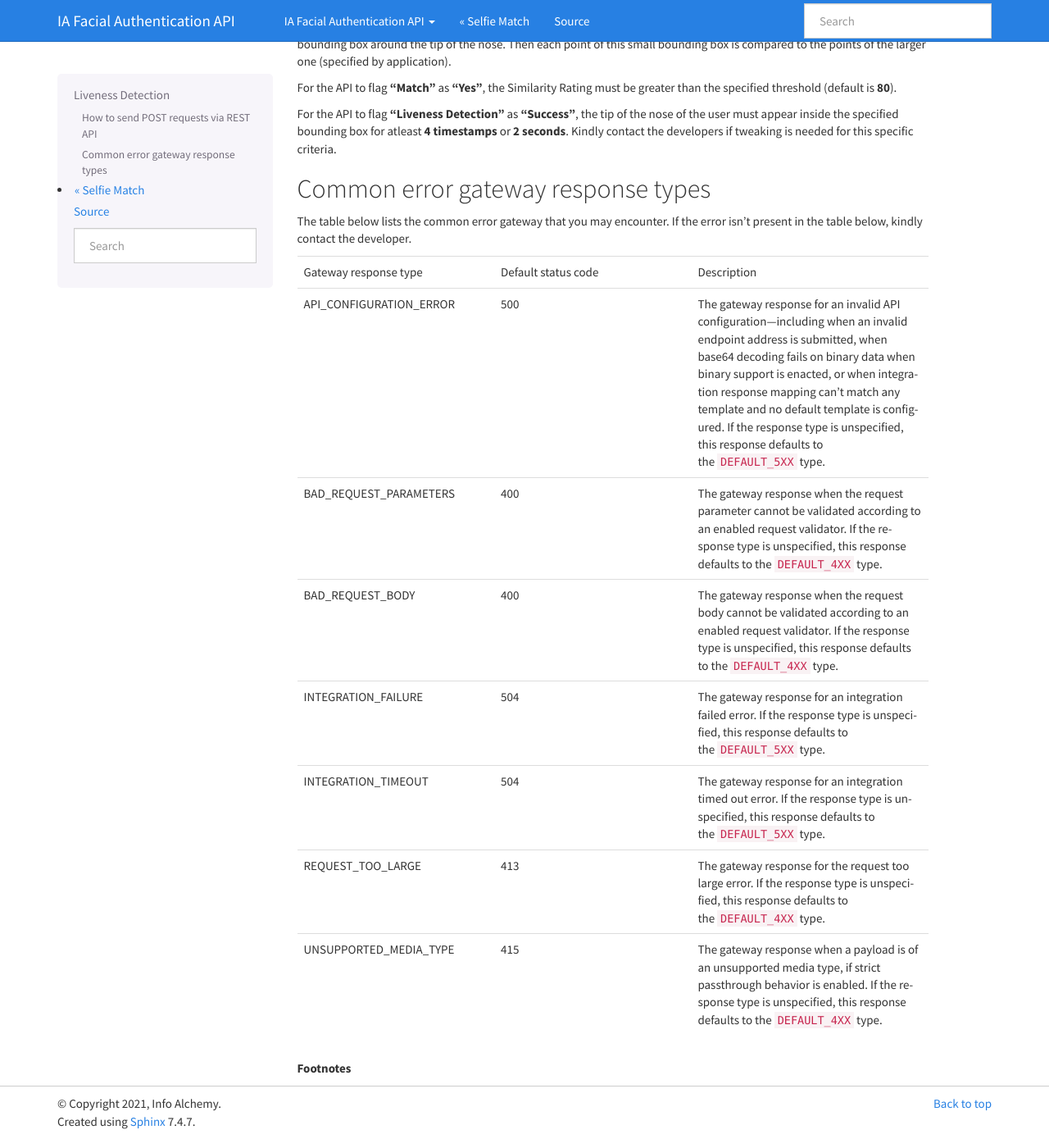
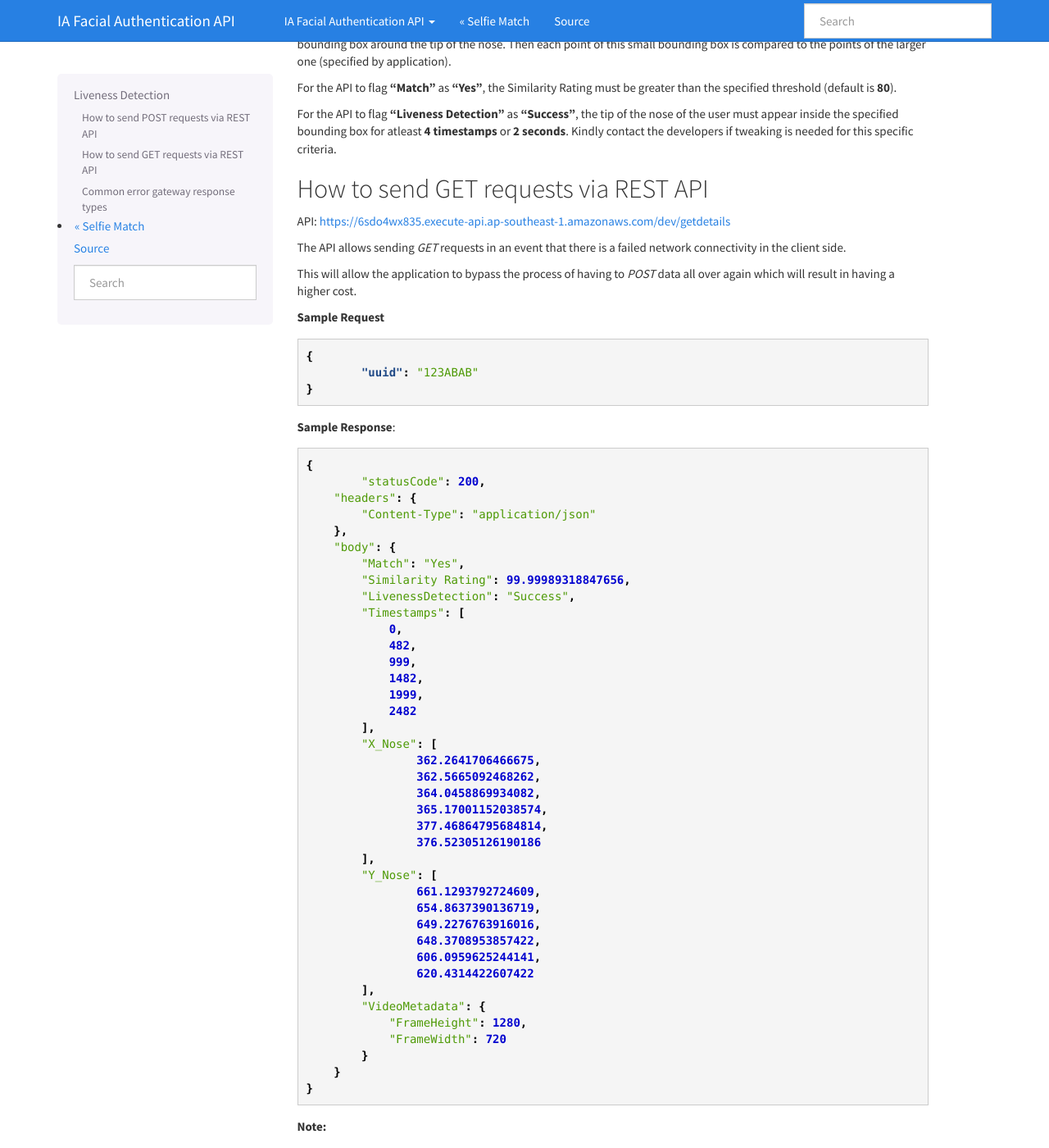
Before and after one commit to ia-klescosia/Facial-Authentication-API, a Sphinx documentation site: the page built from source/livenessdetection.rst, in a window 1280 px wide and 1400 px high, scrolled down 2074 px. Shown: the whole window at 82% size. Built offline with Sphinx 7.4.7, drawn with Linux system fonts in a browser that asks for light colours; some of the changed text lies outside the part shown.

Commit message:
added get documentation

```diff
--- a/source/livenessdetection.rst
+++ b/source/livenessdetection.rst
@@ -108,6 +108,79 @@
 For the API to flag **"Liveness Detection"** as **"Success"**, the tip of the nose of the user must appear inside the specified bounding box for atleast **4 timestamps** or **2 seconds**. Kindly contact the developers if tweaking is needed for this specific criteria.
 
 
+How to send GET requests via REST API
+--------------------------------------
+
+API: https://6sdo4wx835.execute-api.ap-southeast-1.amazonaws.com/dev/getdetails
+
+The API allows sending `GET` requests in an event that there is a failed network connectivity in the client side.
+
+This will allow the application to bypass the process of having to `POST` data all over again which will result in having a higher cost.
+
+**Sample Request**
+
+.. code-block:: JSON
+
+	{
+		"uuid": "123ABAB"
+	}
+
+**Sample Response**::
+
+	{
+   		"statusCode": 200,
+	    "headers": {
+	        "Content-Type": "application/json"
+	    },
+	    "body": {
+	        "Match": "Yes",
+	        "Similarity Rating": 99.99989318847656,
+	        "LivenessDetection": "Success",
+	        "Timestamps": [
+	            0,
+	            482,
+	            999,
+	            1482,
+	            1999,
+	            2482
+	        ],
+	        "X_Nose": [
+			362.2641706466675,
+			362.5665092468262,
+			364.0458869934082,
+			365.17001152038574,
+			377.46864795684814,
+			376.52305126190186
+        	],
+        	"Y_Nose": [
+			661.1293792724609,
+			654.8637390136719,
+			649.2276763916016,
+			648.3708953857422,
+			606.0959625244141,
+			620.4314422607422
+        	],
+	        "VideoMetadata": {
+	            "FrameHeight": 1280,
+	            "FrameWidth": 720
+	        }
+	    }
+	}
+
+**Note:**
+
+The `GET` API allows only a maximum of **5 retries**. If this limit is reached, an error response would be returned instead.
+
+.. code-block:: JSON
+
+	{
+		"statusCode": 500,
+		"headers": {
+			"Content-Type": "application/json"
+		},
+		"body": "Number of maximum tries has been reached. Please try again later. Or contact the developer"
+	}
+
 Common error gateway response types
 -----------------------------------
 
```
Also changed, not shown: source/selfiematch.rst (+48 -0 lines), source/submitid.rst (+10 -10 lines).
